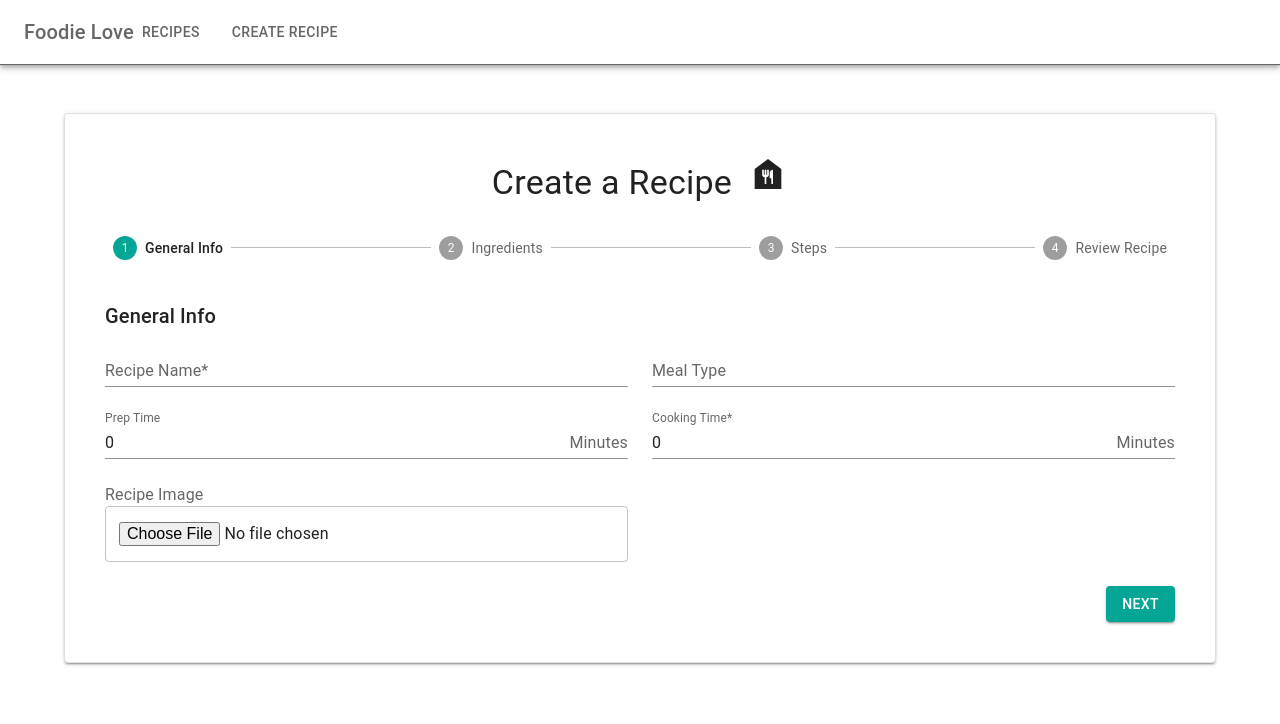
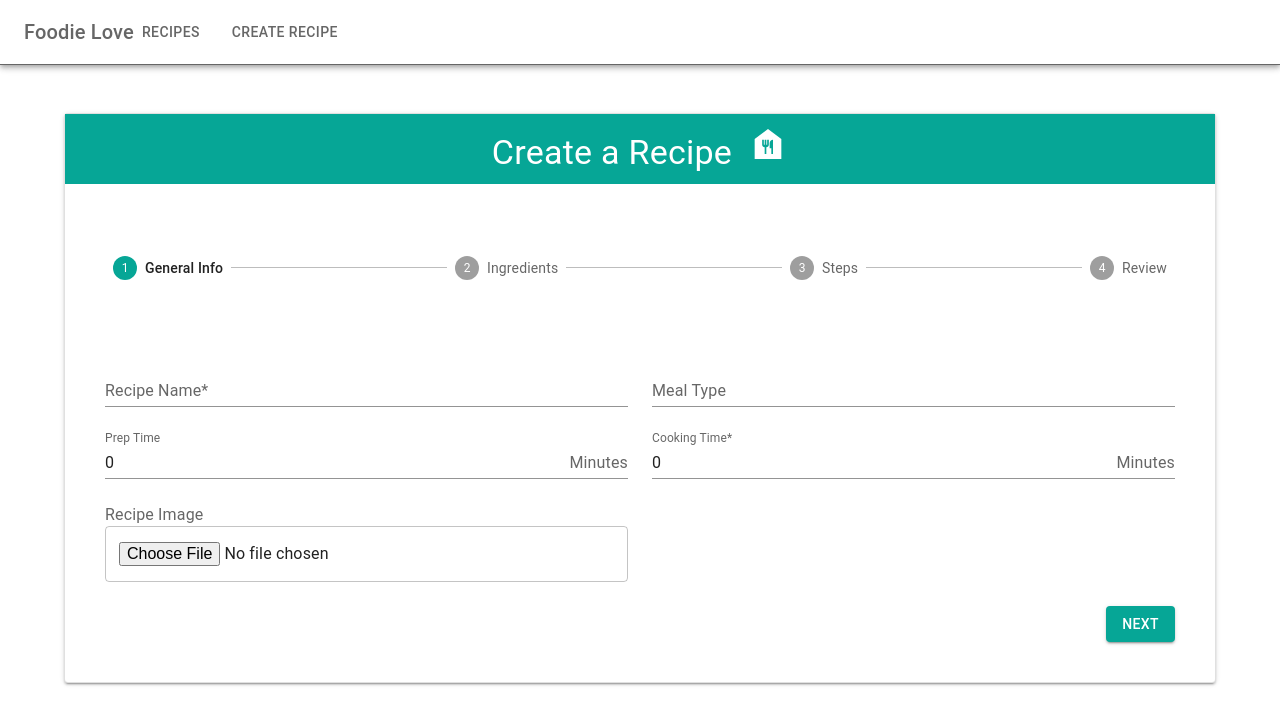
Before and after one commit to Benson-D/foodie-love-frontend, a React (Vite) app: page /create-recipe in a window 1280 px wide. Shown: the top 724 px of the page. Built offline with nearby package versions, Linux system fonts and the light colour scheme.

Commit message:
updated recipe form with standard form layout for reusability

```diff
--- a/src/layout/FormLayout.tsx
+++ b/src/layout/FormLayout.tsx
@@ -1,4 +1,4 @@
-import { Container, Paper, Typography } from '@mui/material';
+import { Box, Container, Paper, Typography } from '@mui/material';
 import { createTheme, ThemeProvider } from '@mui/material/styles';
 import FoodBankIcon from '@mui/icons-material/FoodBank';
 
@@ -6,6 +6,26 @@ const formTheme = createTheme({
     palette: {
         primary:  {
             main: '#06a696'
+        }
+    },
+    components: {
+        MuiTypography: {
+            styleOverrides: {
+                root: {
+                    color: '#fff'
+                }
+            },
+            variants: [
+                {
+                    props: { variant: 'h4' },
+                    style: {
+                        padding: '10px 0',
+                        backgroundColor: '#06a696',
+                        textAlign: 'center'
+                    }
+                }
+            ]
+
         }
     }
 
@@ -23,15 +43,17 @@ function FormLayout(props: { children: JSX.Element, title: string }) {
 
     return (
         <ThemeProvider theme={formTheme}>
-            <Container component="section">
+            <Container component="section" sx={{maxWidth: '45rem'}}>
                 <Paper
                     variant="outlined"
-                    sx={{my: {xs: 3, md: 6 }, p: { xs: 2, md: 5}, boxShadow: 2}}>
-                    <Typography component="h1" variant="h4" align="center">
+                    sx={{my: {xs: 3, md: 6 }, boxShadow: 2}}>
+                    <Typography component="h1" variant="h4">
                         {title}
-                    <FoodBankIcon sx={{ml: 2, fontSize: '40px'}}/>
-                </Typography>
-                    {children}
+                        <FoodBankIcon sx={{ml: 2, fontSize: '40px'}}/>
+                    </Typography>
+                    <Box sx={{p: { xs: 2, md: 5}}}>
+                        {children}
+                    </Box>
                 </Paper>
             </Container>
         </ThemeProvider>
--- a/src/pages/RecipeForm.tsx
+++ b/src/pages/RecipeForm.tsx
@@ -13,7 +13,7 @@ import FoodieValidationSchema from '../data/validateSchema';
 import { Box, Stepper, Step, StepLabel, Button } from "@mui/material";
 import FormLayout from '../layout/FormLayout';
 
-const formLabels = ['General Info', 'Ingredients', 'Steps', 'Review Recipe'];
+const formLabels = ['General Info', 'Ingredients', 'Steps', 'Review'];
 
 /**
  * Renders a multi step form to add a new Recipe
@@ -30,7 +30,7 @@ function RecipeForm() {
     const [formSteps, setFormSteps] = useState<number>(0);
 
     const isLastStep = formSteps === formLabels.length - 1;
-    const currentValidation = FoodieValidationSchema[formSteps as number];
+    const validation = FoodieValidationSchema[formSteps as number];
 
     /**
      * Handles the file image input of Component General Info
@@ -97,7 +97,7 @@ function RecipeForm() {
                 <FoodieFormContext.Provider value={{formSteps}}>
                     <Formik
                         initialValues={initialValues}
-                        validationSchema={currentValidation}
+                        validationSchema={validation}
                         onSubmit={_submitForm}>
                         {({ values, isSubmitting }: FormikState<CreateRecipe>) => (
                             <Form>
@@ -109,7 +109,9 @@ function RecipeForm() {
                                 <AddInstructions
                                     values={values.instructions} />
                                 <FormReview/>
-                                <Box sx={{display: 'flex', justifyContent: 'flex-end'}}>
+                                <Box sx={{
+                                    display: 'flex',
+                                    justifyContent: 'flex-end'}}>
                                     {formSteps !== 0 && (
                                         <Button
                                             sx={{mt: 3, ml:1}}
```
